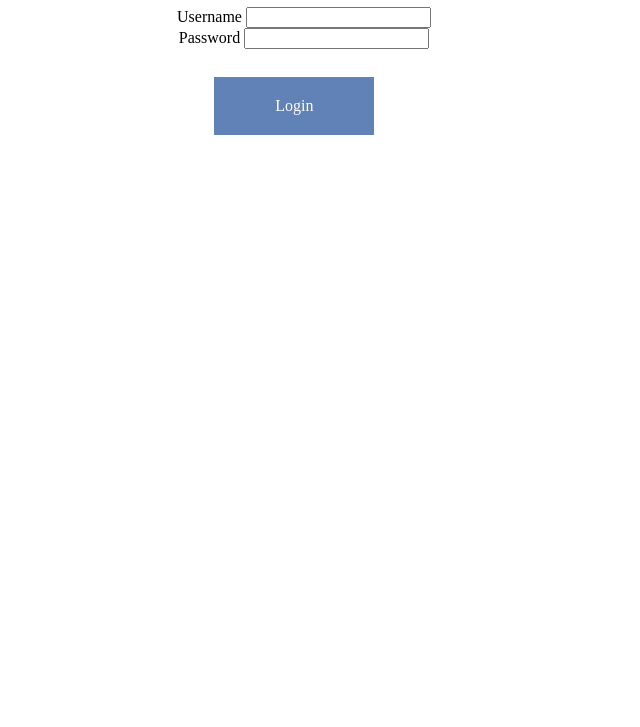
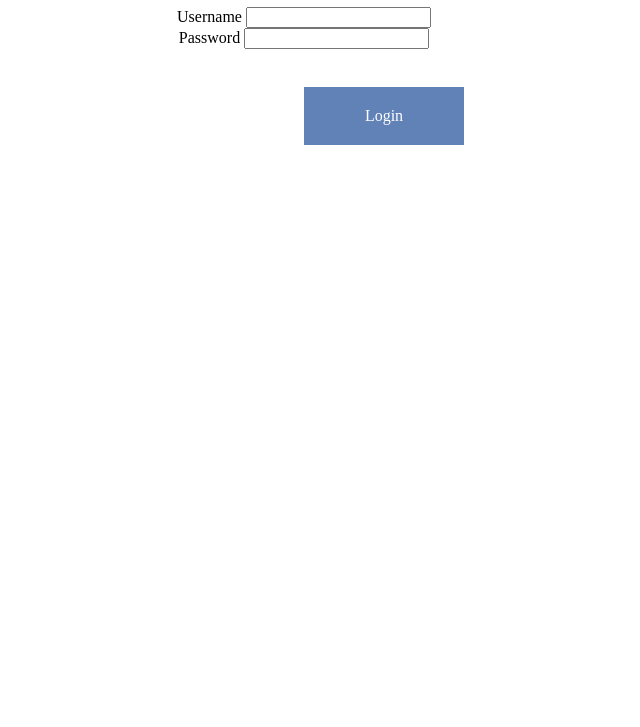
Before and after one commit to obunga99/mk4.2, a plain HTML site: page index.html in a window 1280 px wide. Shown: the part 73-800 px from the top of the page, without its empty margins (336-976 px from the left). Drawn offline with Linux system fonts and the light colour scheme.

Commit message:
Update login.css

```diff
--- a/styles/login.css
+++ b/styles/login.css
@@ -11,7 +11,7 @@
   text-decoration: none;
   display: inline-block;
   font-size: 16px;
-  left: 43%;
+  left: 50%;
 
-  top: 150px;
+  top: 160px;
 }
```
